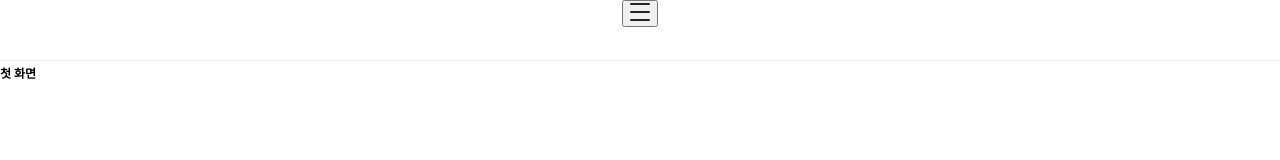
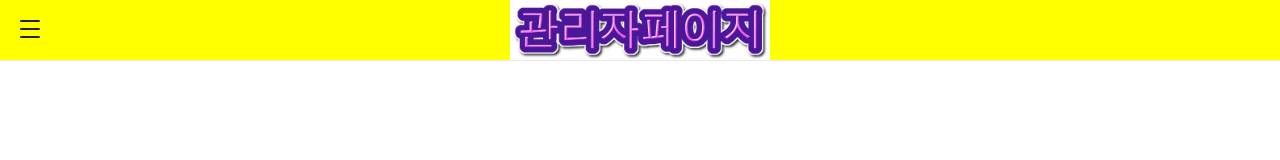
Before and after one commit to Likelion-TeamD/Likelion_FrontEnd, a plain HTML site: page index.html in a window 1280 px wide. Drawn offline with Linux system fonts and the light colour scheme.

Commit message:
fix : header 햄버거 아이콘 배경 사라지게

```diff
--- a/css/style.css
+++ b/css/style.css
@@ -39,13 +39,30 @@ body{
     left: 0;
     right: 0;
     height: 60px;
-    background: #fff;
+    background: yellow;
     border-bottom: 1px solid #e9e9e9;
     text-align: center;
 }
 
 .mainLogo img{
     height: 60px;
+}
+
+.menuButton {
+    /* constraint와 비슷 */
+    position: absolute;
+
+    /* z-index : 요소 겹칠때 순서*/
+    z-index: 100;
+
+    /* margin top 과 비슷 */
+    top: 0;
+    left: 0;
+    bottom: 0;
+    width: 60px;
+    /* 배경 사라지게 하는법 */
+    background: transparent;
+    border: none;
 }
 
 
--- a/index.html
+++ b/index.html
@@ -21,10 +21,10 @@
                 <button id="menuButton" class="menuButton">
                     <img src="img/sideicon.svg" alt="로고">
                 </button>
+                <a href="index.html" class="mainLogo">
+                    <img src="img/logo.png" alt="로고">
+                </a>
             </div>
-            <a href="index.html" class="mainLogo">
-                <img src="img/logo.png" alt="로고">
-            </a>
         </div>
         <!-- // header -->
 
```
